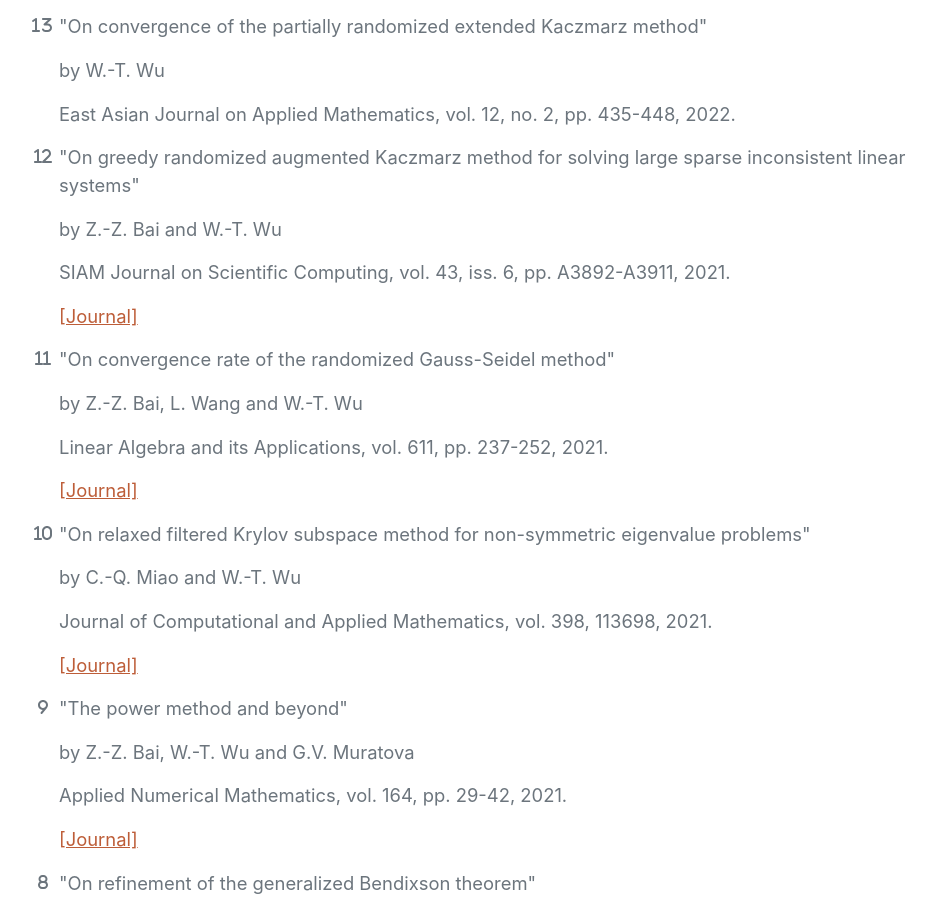
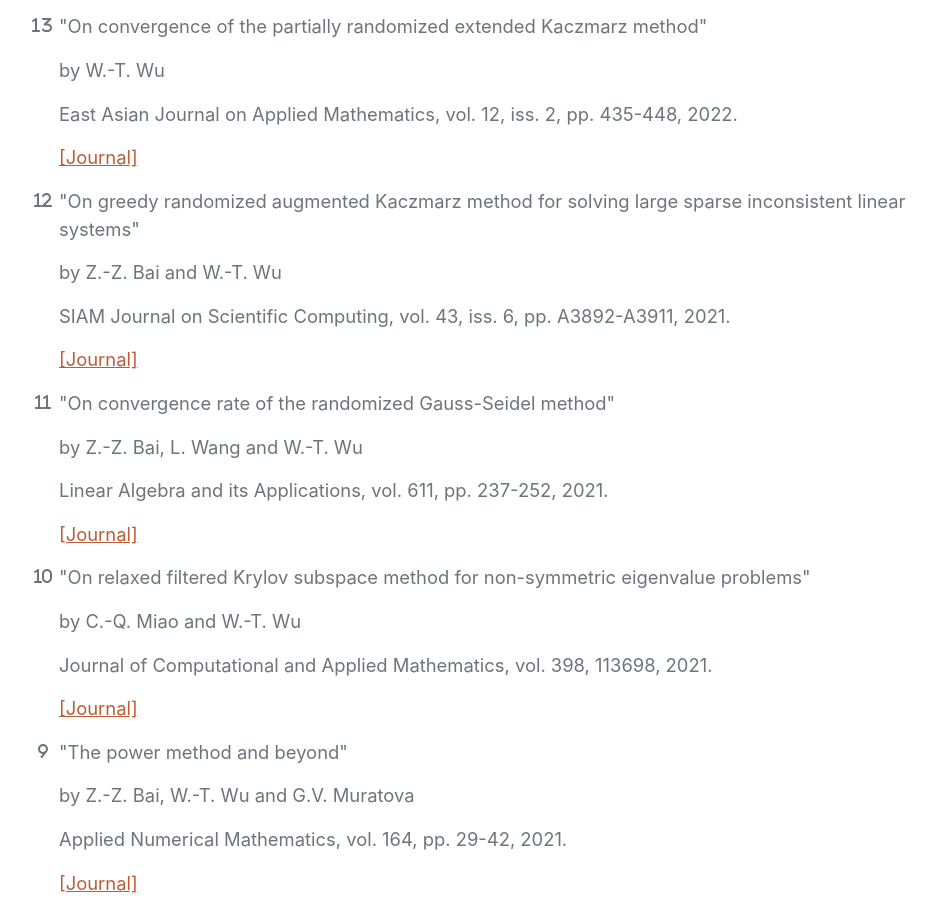
Before and after one commit to Wen-TingWu/homepage, a website: page index.html in a window 1280 px wide. Shown: the part 6879-7780 px from the top of the page, without its empty margins (301-1237 px from the left). Drawn offline with nearby package versions, Linux system fonts and the light colour scheme; a web font is replaced by a local one.

Commit message:
Update index.html

```diff
--- a/index.html
+++ b/index.html
@@ -201,7 +201,8 @@
                             <span class="fa-li"><i class="fas fa-1"></i><i class="fas fa-3"></i></span>
                             <p class="lead mb-3">"On convergence of the partially randomized extended Kaczmarz method"</p>
                             <p class="lead mb-3">by W.-T. Wu</p>
-                            <p class="lead mb-3">East Asian Journal on Applied Mathematics, vol. 12, no. 2, pp. 435-448, 2022.</p>
+                            <p class="lead mb-3">East Asian Journal on Applied Mathematics, vol. 12, iss. 2, pp. 435-448, 2022.</p>
+                            <p class="lead mb-3"><a href="http://www.global-sci.org/intro/article_detail/eajam/20263.html">[Journal]</a></p>
                         </li>
                         <li>
                             <span class="fa-li"><i class="fas fa-1"></i><i class="fas fa-2"></i></span>
```
